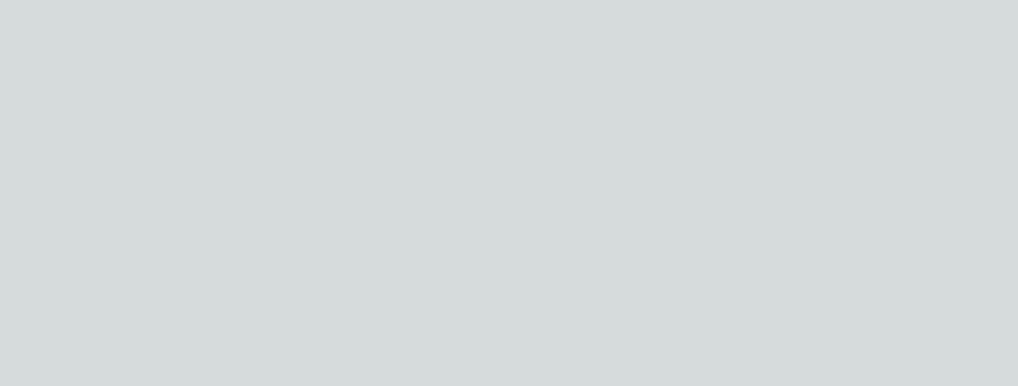
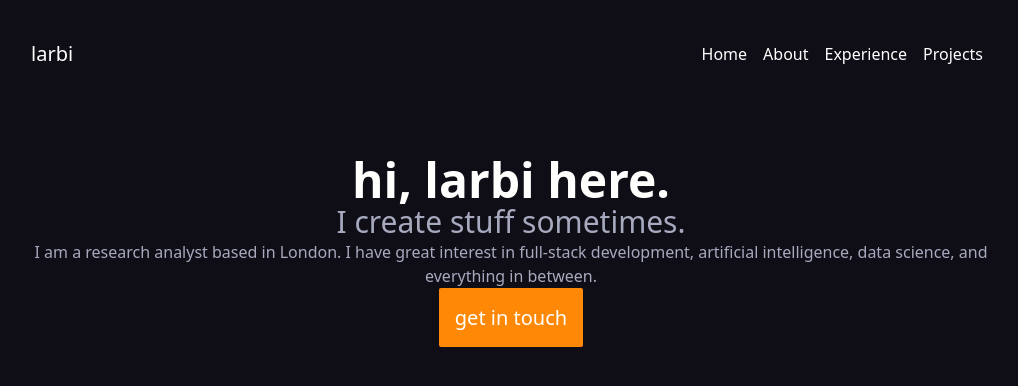
Before and after one commit to larbibelkhit/personal-website, a Next.js app: page / in a window 1280 px wide. Shown: the top 386 px of the page, without its empty margins (129-1147 px from the left). Built offline with nearby package versions, Linux system fonts and the light colour scheme.

Commit message:
navbar and intro sections

```diff
--- a/pages/index.js
+++ b/pages/index.js
@@ -1,8 +1,29 @@
-import { Inter } from '@next/font/google'
-
 
 export default function Home() {
   return (
-    <></>
+    <>
+      <header>
+        <title>Larbi</title>
+      </header>
+      <main className="min-h-screen bg-[#0f0e17] text-[#a7a9be] px-40">
+        <nav className="py-10 mb-12 flex justify-between text-[#fffffe] sticky top-0">
+          <h1 className="text-xl">larbi</h1>
+          <ul className="flex items-center">
+            <li className="px-2 hover:text-[#ff8906]"><a href="#intro">Home</a></li>
+            <li className="px-2 hover:text-[#ff8906]"><a href="#about">About</a></li>
+            <li className="px-2 hover:text-[#ff8906]"><a href="#experience">Experience</a></li>
+            <li className="px-2 hover:text-[#ff8906]"><a href="#projects">Projects</a></li>
+          </ul>
+        </nav>
+        <section id="intro" className="text-center">
+          <div className="mb-4">
+            <p className="text-5xl text-[#fffffe] font-bold">hi, larbi here.</p>
+            <p className="text-3xl">I create stuff sometimes.</p>
+            <p>I am a research analyst based in London. I have great interest in full-stack development, artificial intelligence, data science, and everything in between.</p>
+          </div>
+          <a href="#" className="bg-[#ff8906] text-[#fffffe] px-4 py-4 rounded-sm text-xl">get in touch</a>
+        </section>
+      </main>
+    </>
   )
 }
```
